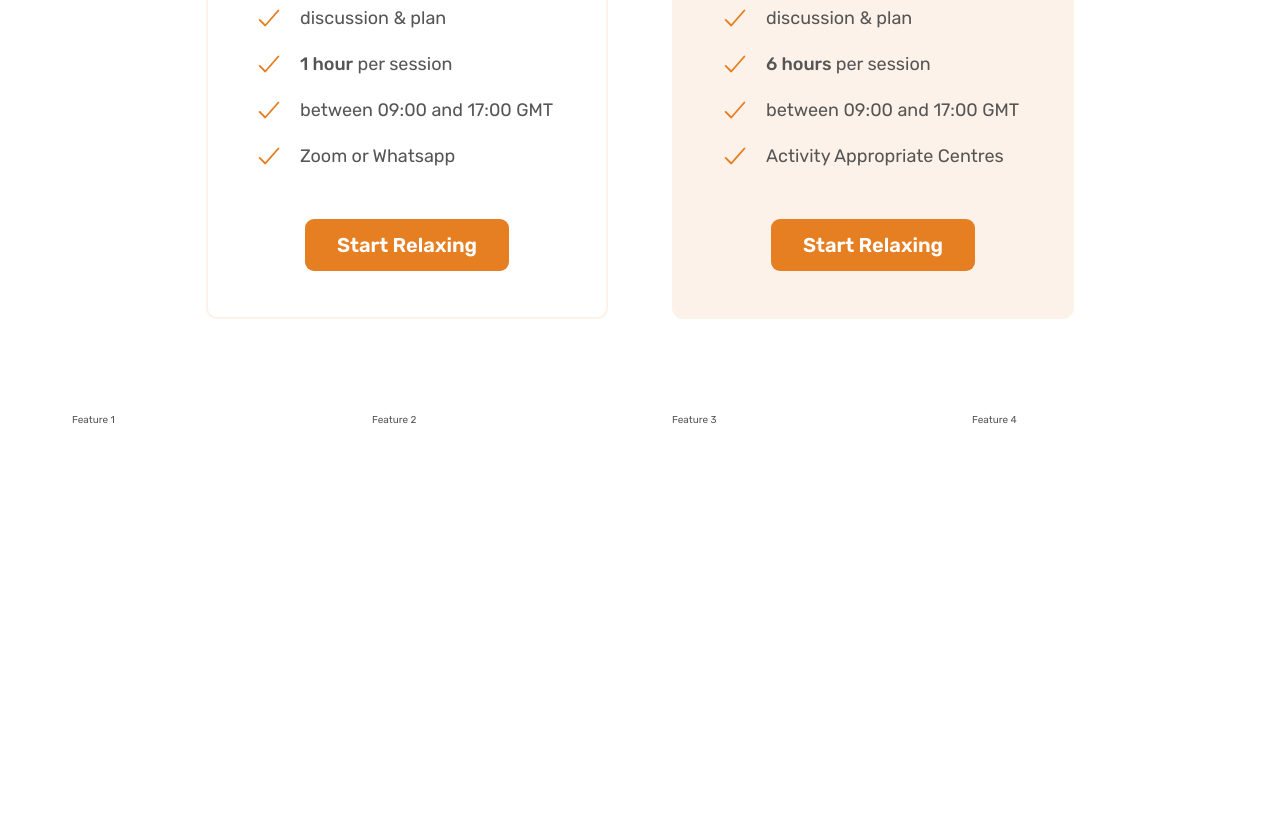
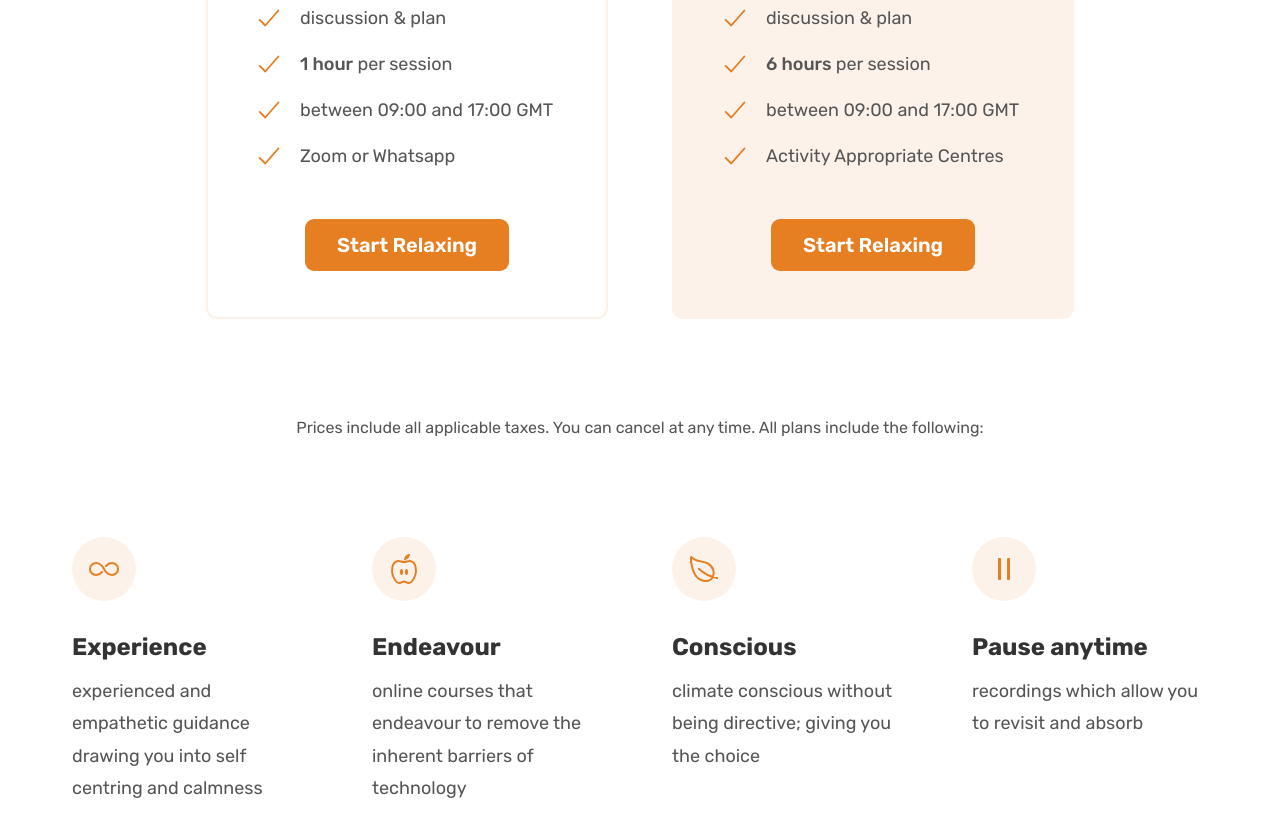
Before and after one commit to john-keil/9-Sounds-Web-Design, a plain HTML site: page index.html in a window 1280 px wide. Shown: the part 5431-6267 px from the top of the page. Before the commit the page ends 5952 px from the top, so only its background shows below. Drawn offline with nearby package versions, Linux system fonts and the light colour scheme.

Commit message:
features with pricing

```diff
--- a/css/style.css
+++ b/css/style.css
@@ -425,3 +425,31 @@
   text-align: center;
   margin-top: 4.8rem;
 }
+
+.plan-details {
+  font-size: 1.6rem;
+  line-height: 1.6;
+  text-align: center;
+}
+
+.feature-icon {
+  color: #e67e22;
+  background-color: #fdf2e9;
+  width: 3.2rem;
+  height: 3.2rem;
+  margin-bottom: 3.2rem;
+  padding: 1.6rem;
+  border-radius: 50%;
+}
+
+.feature-title {
+  font-size: 2.4rem;
+  color: #333;
+  font-weight: 700;
+  margin-bottom: 1.6rem;
+}
+
+.feature-text {
+  font-size: 1.8rem;
+  line-height: 1.8;
+}
--- a/index.html
+++ b/index.html
@@ -487,11 +487,47 @@
         </div>
       </div>
 
+      <div class="container grid">
+        <aside class="plan-details">
+          Prices include all applicable taxes. You can cancel at any time. All
+          plans include the following:
+        </aside>
+      </div>
+
       <div class="container grid grid--4-cols">
-        <div class="feature">Feature 1</div>
-        <div class="feature">Feature 2</div>
-        <div class="feature">Feature 3</div>
-        <div class="feature">Feature 4</div>
+        <div class="feature">
+          <ion-icon class="feature-icon" name="infinite-outline"></ion-icon>
+          <p class="feature-title">Experience</p>
+          <p class="feature-text">
+            experienced and empathetic guidance drawing you into self centring
+            and calmness
+          </p>
+        </div>
+
+        <div class="feature">
+          <ion-icon class="feature-icon" name="nutrition-outline"></ion-icon>
+          <p class="feature-title">Endeavour</p>
+          <p class="feature-text">
+            online courses that endeavour to remove the inherent barriers of
+            technology
+          </p>
+        </div>
+
+        <div class="feature">
+          <ion-icon class="feature-icon" name="leaf-outline"></ion-icon>
+          <p class="feature-title">Conscious</p>
+          <p class="feature-text">
+            climate conscious without being directive; giving you the choice
+          </p>
+        </div>
+
+        <div class="feature">
+          <ion-icon class="feature-icon" name="pause-outline"></ion-icon>
+          <p class="feature-title">Pause anytime</p>
+          <p class="feature-text">
+            recordings which allow you to revisit and absorb
+          </p>
+        </div>
       </div>
     </section>
   </body>
```
